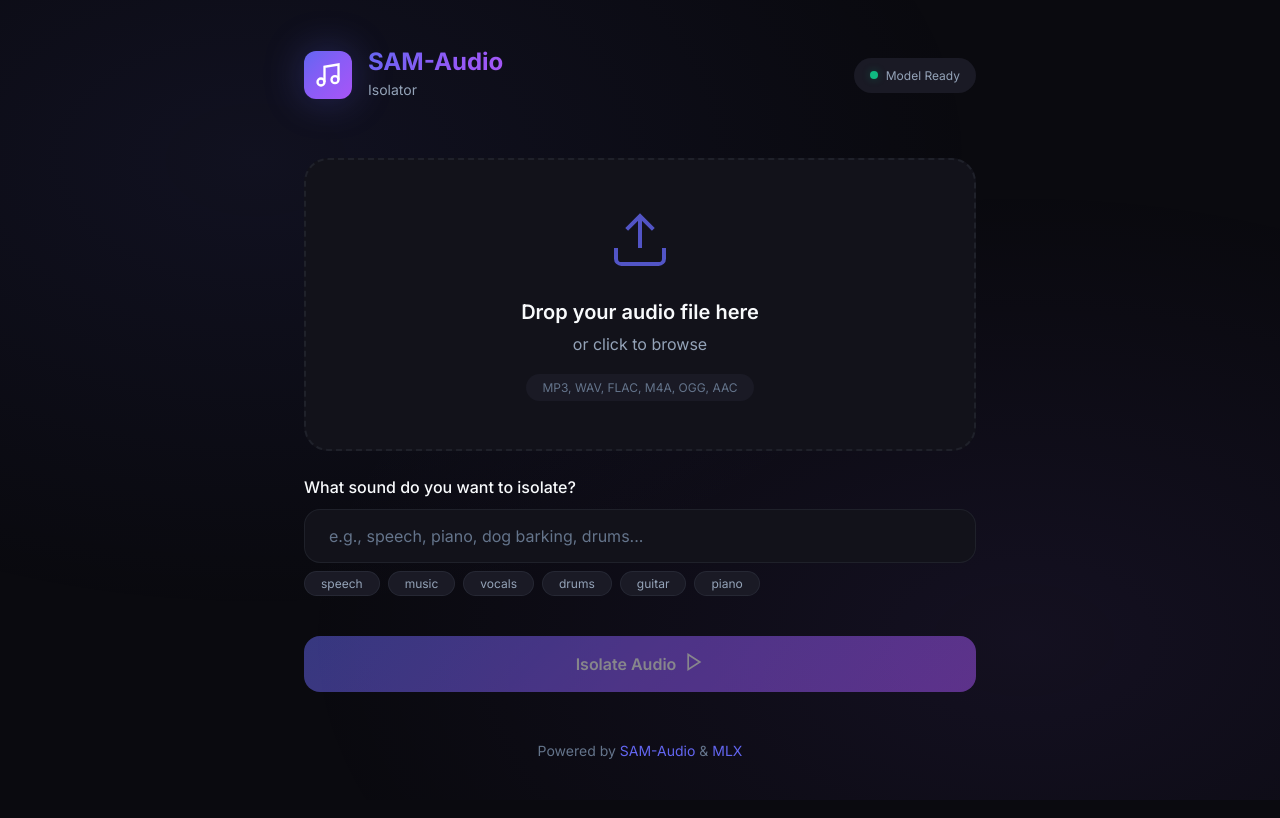
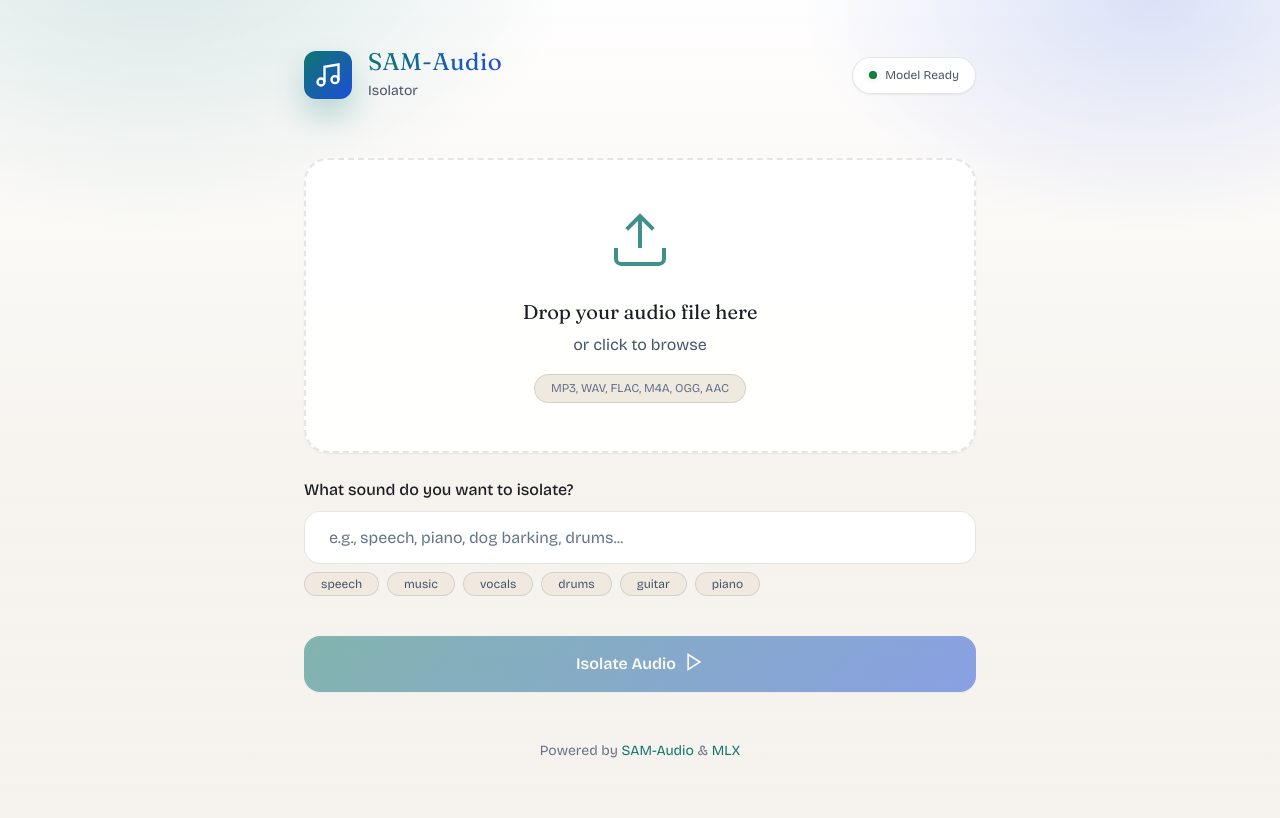
Before and after one commit to cmd-christopher/Mac-GUI-for-SAM-Audio, a Flask app: page / in a window 1280 px wide. Run offline with Flask 3, Linux system fonts and the light colour scheme.

Commit message:
changed to light theme

```diff
--- a/static/css/style.css
+++ b/static/css/style.css
@@ -4,41 +4,41 @@
    CSS Variables & Design Tokens
    ============================================ */
 :root {
-    /* Colors - Dark Theme */
-    --color-bg-primary: #0a0a0f;
-    --color-bg-secondary: #12121a;
-    --color-bg-tertiary: #1a1a25;
-    --color-bg-card: rgba(26, 26, 37, 0.8);
-    --color-bg-card-hover: rgba(35, 35, 50, 0.9);
+    /* Colors - Light Theme */
+    --color-bg-primary: #f6f3ee;
+    --color-bg-secondary: #ffffff;
+    --color-bg-tertiary: #efe9df;
+    --color-bg-card: rgba(255, 255, 255, 0.92);
+    --color-bg-card-hover: rgba(255, 255, 255, 0.98);
 
     /* Accent Colors */
-    --color-accent-primary: #6366f1;
-    --color-accent-secondary: #8b5cf6;
-    --color-accent-gradient: linear-gradient(135deg, #6366f1, #8b5cf6, #a855f7);
-    --color-accent-glow: rgba(99, 102, 241, 0.3);
+    --color-accent-primary: #0f766e;
+    --color-accent-secondary: #1d4ed8;
+    --color-accent-gradient: linear-gradient(135deg, #0f766e, #1d4ed8);
+    --color-accent-glow: rgba(15, 118, 110, 0.22);
 
     /* Success / Target */
-    --color-success: #10b981;
-    --color-success-bg: rgba(16, 185, 129, 0.1);
-    --color-success-glow: rgba(16, 185, 129, 0.3);
+    --color-success: #15803d;
+    --color-success-bg: rgba(21, 128, 61, 0.12);
+    --color-success-glow: rgba(21, 128, 61, 0.2);
 
     /* Secondary / Residual */
-    --color-secondary: #f59e0b;
-    --color-secondary-bg: rgba(245, 158, 11, 0.1);
-    --color-secondary-glow: rgba(245, 158, 11, 0.3);
+    --color-secondary: #c2410c;
+    --color-secondary-bg: rgba(194, 65, 12, 0.12);
+    --color-secondary-glow: rgba(194, 65, 12, 0.2);
 
     /* Error */
-    --color-error: #ef4444;
-    --color-error-bg: rgba(239, 68, 68, 0.1);
+    --color-error: #b91c1c;
+    --color-error-bg: rgba(185, 28, 28, 0.08);
 
     /* Text */
-    --color-text-primary: #f8fafc;
-    --color-text-secondary: #94a3b8;
+    --color-text-primary: #1b1f24;
+    --color-text-secondary: #475569;
     --color-text-muted: #64748b;
 
     /* Borders */
-    --color-border: rgba(148, 163, 184, 0.1);
-    --color-border-hover: rgba(148, 163, 184, 0.2);
+    --color-border: rgba(30, 41, 59, 0.12);
+    --color-border-hover: rgba(30, 41, 59, 0.22);
 
     /* Spacing */
     --spacing-xs: 0.25rem;
@@ -56,10 +56,10 @@
     --radius-full: 9999px;
 
     /* Shadows */
-    --shadow-sm: 0 1px 2px rgba(0, 0, 0, 0.3);
-    --shadow-md: 0 4px 6px rgba(0, 0, 0, 0.3);
-    --shadow-lg: 0 10px 25px rgba(0, 0, 0, 0.4);
-    --shadow-glow: 0 0 40px var(--color-accent-glow);
+    --shadow-sm: 0 1px 2px rgba(15, 23, 42, 0.06);
+    --shadow-md: 0 8px 18px rgba(15, 23, 42, 0.12);
+    --shadow-lg: 0 20px 45px rgba(15, 23, 42, 0.18);
+    --shadow-glow: 0 16px 30px rgba(15, 118, 110, 0.25);
 
     /* Transitions */
     --transition-fast: 0.15s ease;
@@ -67,7 +67,8 @@
     --transition-slow: 0.4s ease;
 
     /* Typography */
-    --font-family: 'Inter', -apple-system, BlinkMacSystemFont, 'Segoe UI', Roboto, sans-serif;
+    --font-family: 'Bricolage Grotesque', 'Avenir Next', 'Segoe UI', sans-serif;
+    --font-family-display: 'Fraunces', 'Iowan Old Style', serif;
 }
 
 /* ============================================
@@ -92,6 +93,7 @@ body {
     line-height: 1.6;
     min-height: 100vh;
     overflow-x: hidden;
+    color-scheme: light;
 }
 
 /* Background gradient effect */
@@ -103,8 +105,20 @@ body::before {
     right: 0;
     bottom: 0;
     background:
-        radial-gradient(ellipse at 20% 20%, rgba(99, 102, 241, 0.08) 0%, transparent 50%),
-        radial-gradient(ellipse at 80% 80%, rgba(139, 92, 246, 0.08) 0%, transparent 50%);
+        radial-gradient(720px 520px at 12% -10%, rgba(15, 118, 110, 0.18) 0%, transparent 60%),
+        radial-gradient(640px 420px at 90% 0%, rgba(29, 78, 216, 0.16) 0%, transparent 55%),
+        linear-gradient(180deg, rgba(255, 255, 255, 0.9) 0%, rgba(246, 243, 238, 0.96) 60%, rgba(246, 243, 238, 1) 100%);
+    pointer-events: none;
+    z-index: -2;
+}
+
+body::after {
+    content: '';
+    position: fixed;
+    inset: 0;
+    background-image: radial-gradient(rgba(30, 41, 59, 0.08) 0.5px, transparent 0.5px);
+    background-size: 26px 26px;
+    opacity: 0.35;
     pointer-events: none;
     z-index: -1;
 }
@@ -157,12 +171,14 @@ body::before {
 
 .logo-text h1 {
     font-size: 1.5rem;
-    font-weight: 700;
+    font-weight: 650;
+    font-family: var(--font-family-display);
     background: var(--color-accent-gradient);
     -webkit-background-clip: text;
     -webkit-text-fill-color: transparent;
     background-clip: text;
     line-height: 1.2;
+    letter-spacing: 0.02em;
 }
 
 .logo-text span {
@@ -176,10 +192,12 @@ body::before {
     align-items: center;
     gap: var(--spacing-sm);
     padding: var(--spacing-sm) var(--spacing-md);
-    background: var(--color-bg-tertiary);
+    background: var(--color-bg-secondary);
+    border: 1px solid var(--color-border);
     border-radius: var(--radius-full);
     font-size: 0.75rem;
     color: var(--color-text-secondary);
+    box-shadow: var(--shadow-sm);
 }
 
 .status-dot {
@@ -188,6 +206,7 @@ body::before {
     border-radius: 50%;
     background: var(--color-text-muted);
     transition: background var(--transition-normal);
+    border: 1px solid rgba(30, 41, 59, 0.2);
 }
 
 .model-status.ready .status-dot {
@@ -214,6 +238,20 @@ body::before {
     flex-direction: column;
     gap: var(--spacing-lg);
 }
+
+.header,
+.main-content > section,
+.footer {
+    animation: rise 0.6s ease both;
+}
+
+.main-content > section:nth-of-type(1) { animation-delay: 0.05s; }
+.main-content > section:nth-of-type(2) { animation-delay: 0.1s; }
+.main-content > section:nth-of-type(3) { animation-delay: 0.15s; }
+.main-content > section:nth-of-type(4) { animation-delay: 0.2s; }
+.main-content > section:nth-of-type(5) { animation-delay: 0.25s; }
+.main-content > section:nth-of-type(6) { animation-delay: 0.3s; }
+.footer { animation-delay: 0.35s; }
 
 /* ============================================
    Upload Section
@@ -225,9 +263,10 @@ body::before {
     text-align: center;
     cursor: pointer;
     transition: all var(--transition-normal);
-    background: var(--color-bg-secondary);
+    background: var(--color-bg-card);
     position: relative;
     overflow: hidden;
+    box-shadow: var(--shadow-sm);
 }
 
 .upload-zone::before {
@@ -279,6 +319,7 @@ body::before {
 .upload-zone h2 {
     font-size: 1.25rem;
     font-weight: 600;
+    font-family: var(--font-family-display);
     margin-bottom: var(--spacing-xs);
 }
 
@@ -292,6 +333,7 @@ body::before {
     font-size: 0.75rem;
     color: var(--color-text-muted);
     background: var(--color-bg-tertiary);
+    border: 1px solid var(--color-border);
     padding: var(--spacing-xs) var(--spacing-md);
     border-radius: var(--radius-full);
 }
@@ -531,6 +577,7 @@ body::before {
     position: relative;
     overflow: hidden;
     font-family: inherit;
+    box-shadow: var(--shadow-sm);
 }
 
 .process-button::before {
--- a/templates/index.html
+++ b/templates/index.html
@@ -8,7 +8,7 @@
     <meta name="description" content="Isolate any sound from audio using AI-powered text descriptions">
     <link rel="preconnect" href="https://fonts.googleapis.com">
     <link rel="preconnect" href="https://fonts.gstatic.com" crossorigin>
-    <link href="https://fonts.googleapis.com/css2?family=Inter:wght@300;400;500;600;700&display=swap" rel="stylesheet">
+    <link href="https://fonts.googleapis.com/css2?family=Bricolage+Grotesque:wght@300;400;500;600;700&family=Fraunces:opsz,wght@9..144,400;500;600;700&display=swap" rel="stylesheet">
     <link rel="stylesheet" href="/static/css/style.css">
 </head>
 
```
Also changed, not shown: other parts of static/css/style.css (+30 -6 lines), README.md, 2 other files.
